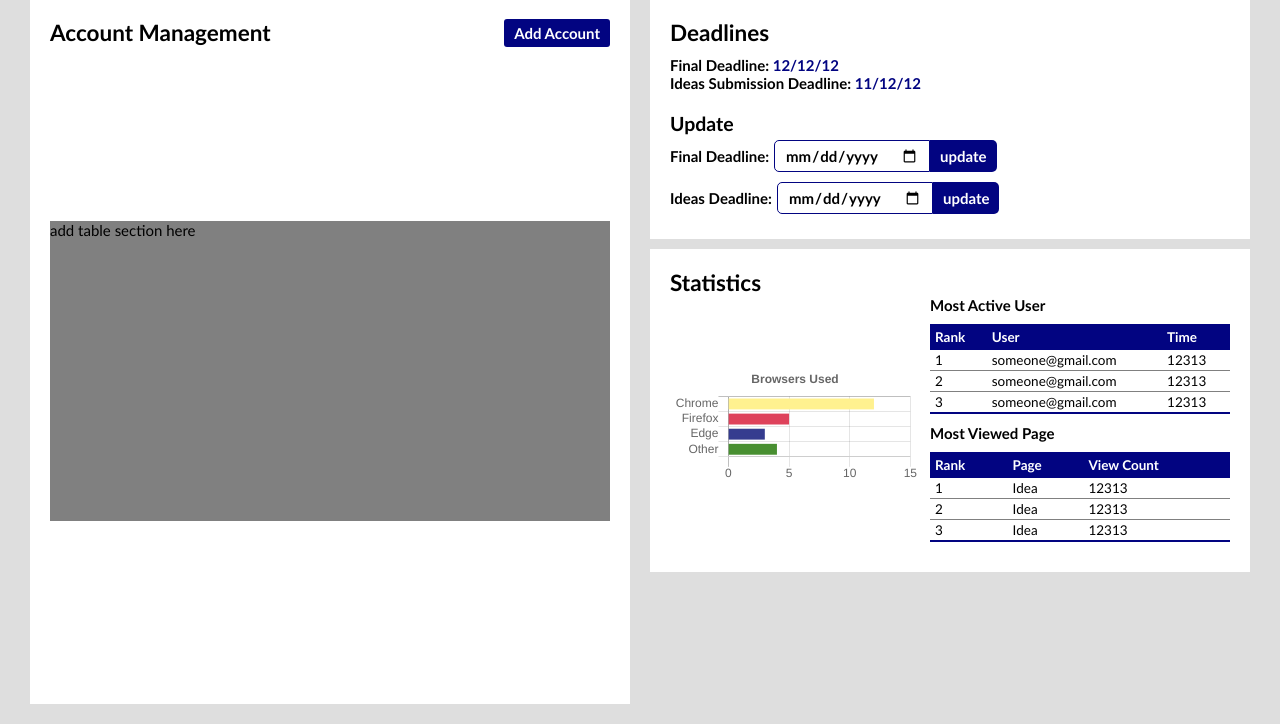
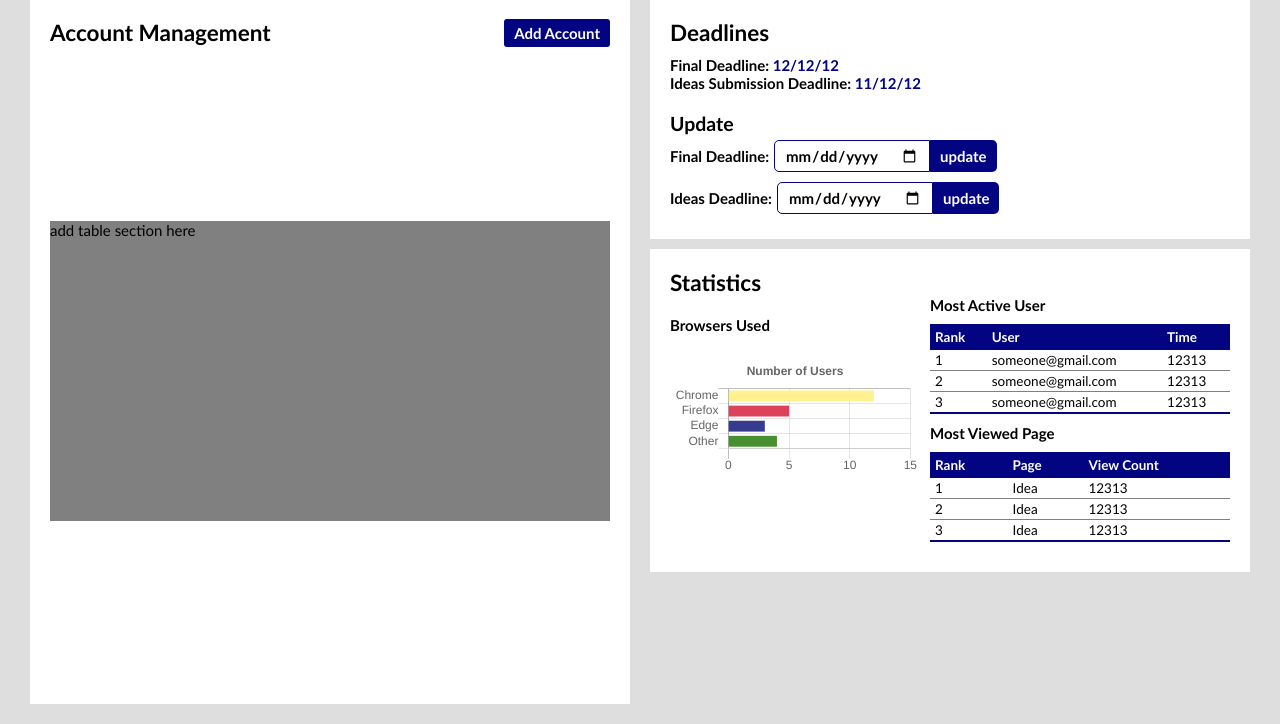
Before and after one commit to websoftwarefinal/ideas_system_coursework, a PHP site: page /Dump/AdminControls.php in a window 1280 px wide. Shown: the part 81-805 px from the top of the page. Run offline with PHP 8.4, Linux system fonts and the light colour scheme.

Commit message:
More changes
Just some small changes

```diff
--- a/Dump/AdminControls.php
+++ b/Dump/AdminControls.php
@@ -91,6 +91,7 @@
 
         <!-- BROWSER INFORMATION -->
             <div class="browsers">
+                 <h3>Browsers Used</h3>
                 <canvas id="myChart"></canvas>
             </div>
 
--- a/Dump/CSS/admin.css
+++ b/Dump/CSS/admin.css
@@ -257,7 +257,6 @@ hr{
     display: flex;
     justify-content: space-between;
     flex-wrap: wrap;
-    align-items: center;
 }
 
 .statistics h2{
@@ -278,7 +277,8 @@ hr{
     width: fit-content;
     display: flex;
     justify-content: space-between;
-    flex-wrap: nowrap;
+    flex-direction: column;
+    flex-wrap: wrap;
 }
 
 .statistics table{
--- a/Dump/JS/chartscript.js
+++ b/Dump/JS/chartscript.js
@@ -17,7 +17,7 @@ new Chart("myChart", {
     legend: {display: false},
     title: {
       display: true,
-      text: "Browsers Used"
+      text: "Number of Users"
     }
   }
 });
```
